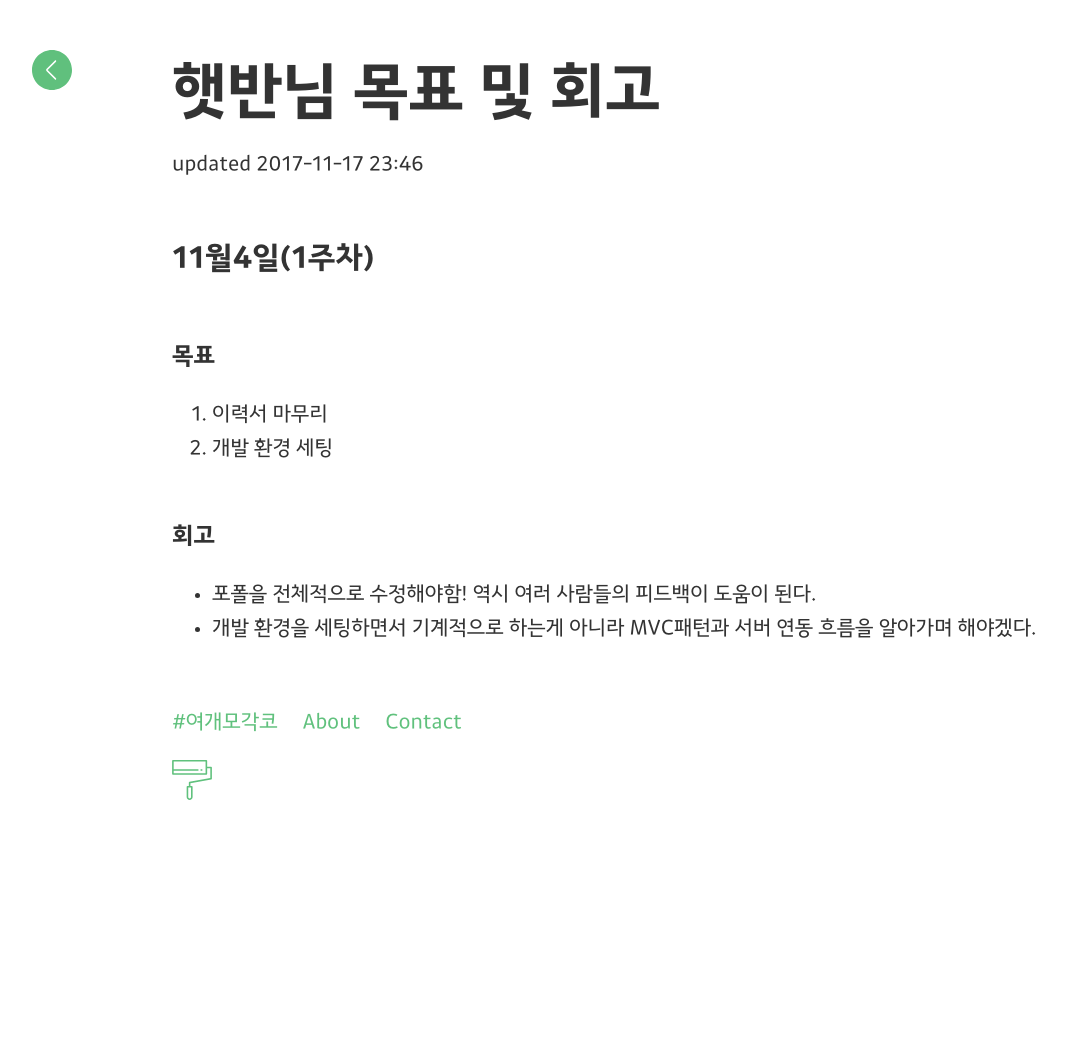
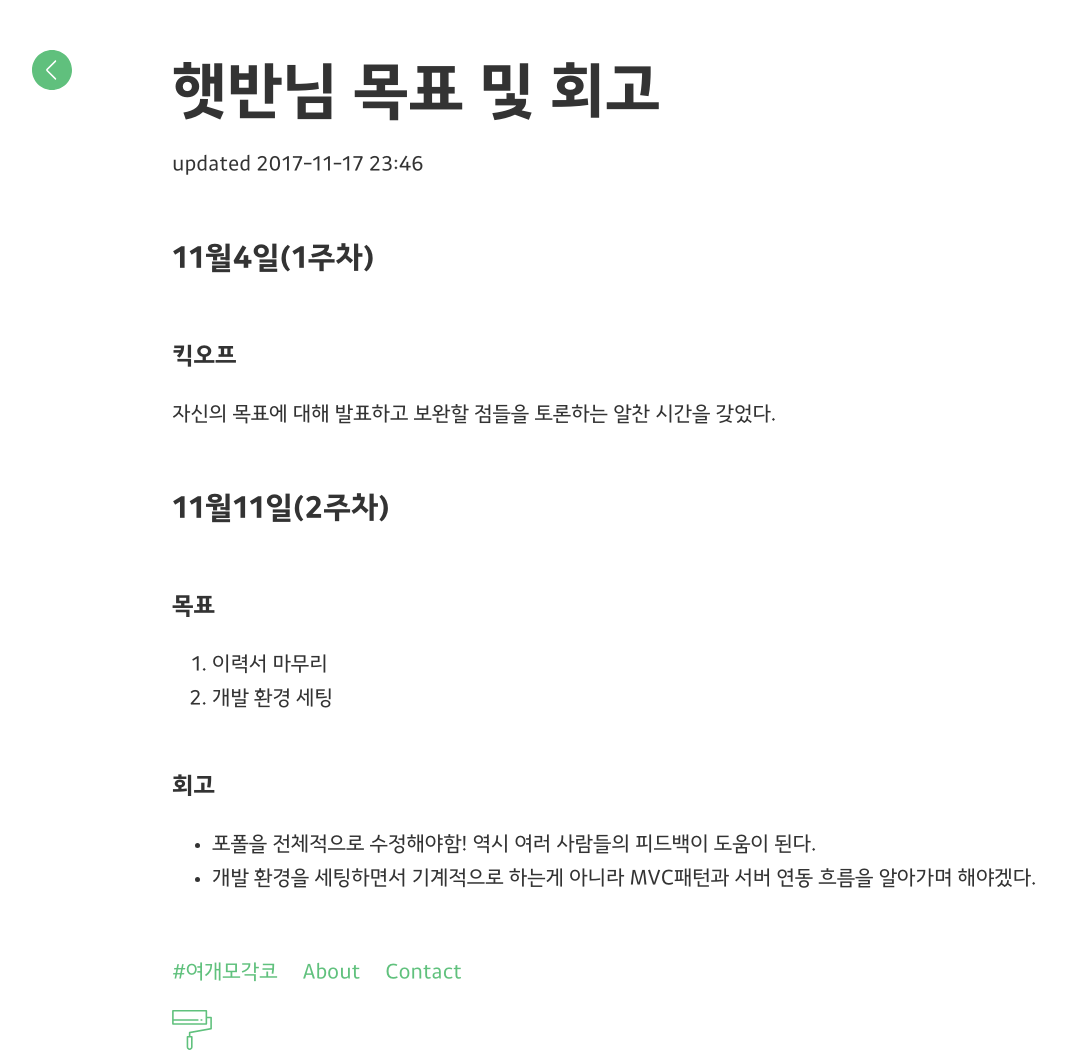
Before and after one commit to yeogaemogaco/retrospective-2nd, a Jekyll site: the page built from _posts/2017-11-04-sumsum27.md, in a window 1280 px wide. Shown: the whole page, without its empty margins (18-1084 px from the left). Built offline with Jekyll 4.4.1, drawn with Linux system fonts in a browser that asks for light colours; before the commit the page ends 980 px from its top, so only the background shows below that.

Commit message:
[수정] 햇반 2주차 회고 내용 수정

```diff
--- a/_posts/2017-11-04-sumsum27.md
+++ b/_posts/2017-11-04-sumsum27.md
@@ -5,9 +5,13 @@ author: sumsum27
 date: 2017-11-17 23:46
 ---
 
+## 11월4일(1주차)
 
+### 킥오프
 
-## 11월4일(1주차)
+자신의 목표에 대해 발표하고 보완할 점들을 토론하는 알찬 시간을 갖었다.
+
+## 11월11일(2주차)
 
 ### 목표
 
```
